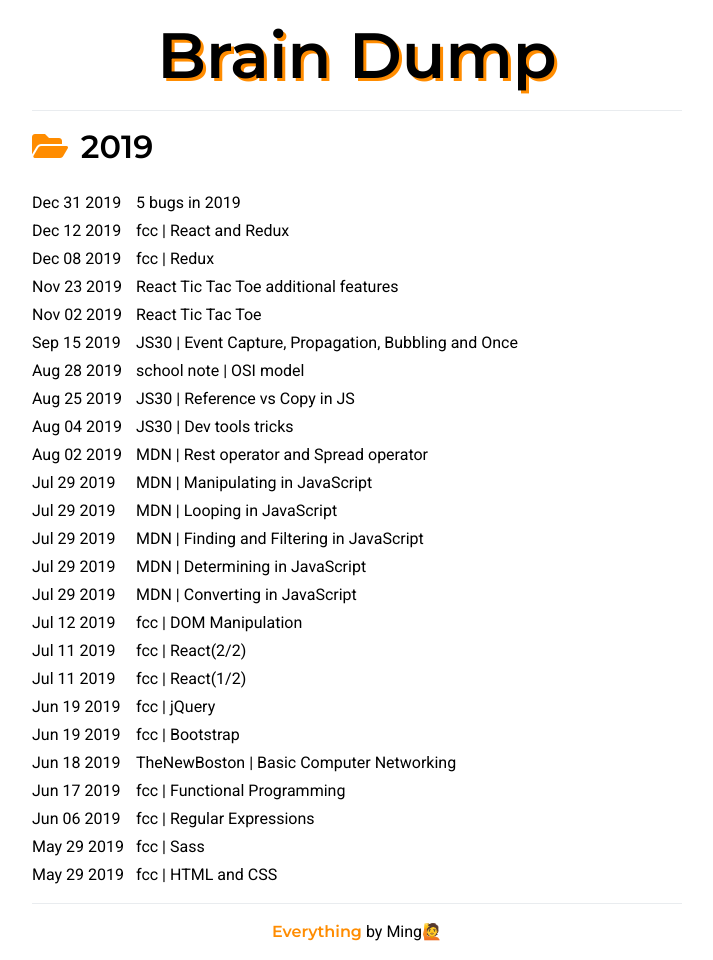
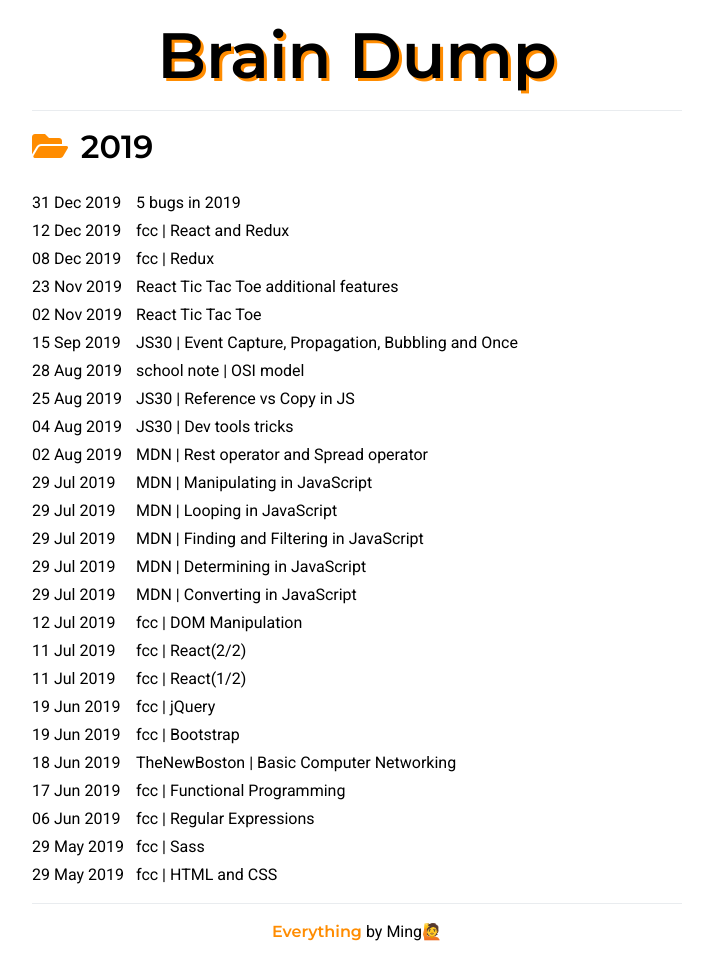
Before and after one commit to ming-yong/archive, a Jekyll site: the page built from categories/2019.md, in a window 1280 px wide. Shown: the whole page, without its empty margins (283-996 px from the left). Built offline with Jekyll 4.4.1, drawn with Linux system fonts in a browser that asks for light colours; nearby versions of some CDN libraries.

Commit message:
edit date format and tag

```diff
--- a/_layouts/category.html
+++ b/_layouts/category.html
@@ -9,7 +9,7 @@
     {% if post.category == page.catName %}
       <li class="tags__li">
         <span class="tags__date">
-          {{ post.date | date: "%b %d %Y" }}
+          {{ post.date | date: "%d %b %Y" }}
         </span>
         <span class="tags__name">
           <a href="{{ post.url | relative_url }}" class="tags__link">{{ post.title }}</a>
--- a/_layouts/post.html
+++ b/_layouts/post.html
@@ -2,7 +2,7 @@
 layout: default
 ---
 <h1>{{page.title}}</h1>
-<p>{{ page.date | date: "%b %d %Y" }}
+<p>{{ page.date | date: "%b %d" }}
   {% for category in page.categories %}
   <a href="{{ site.baseurl }}/categories/{{category}}">#{{category}}</a>
   {% endfor %}
--- a/index.html
+++ b/index.html
@@ -14,7 +14,7 @@
     {% if post.category != 2019 %}
       <li class="blog__li">
         <span class="blog__date">
-          {{ post.date | date: "%b %d %Y" }}
+          {{ post.date | date: "%d %b %Y" }}
         </span>
         <span class="blog__name">
           <a href="{{ post.url | relative_url }}" class="blog__link">{{ post.title }}</a>
```
